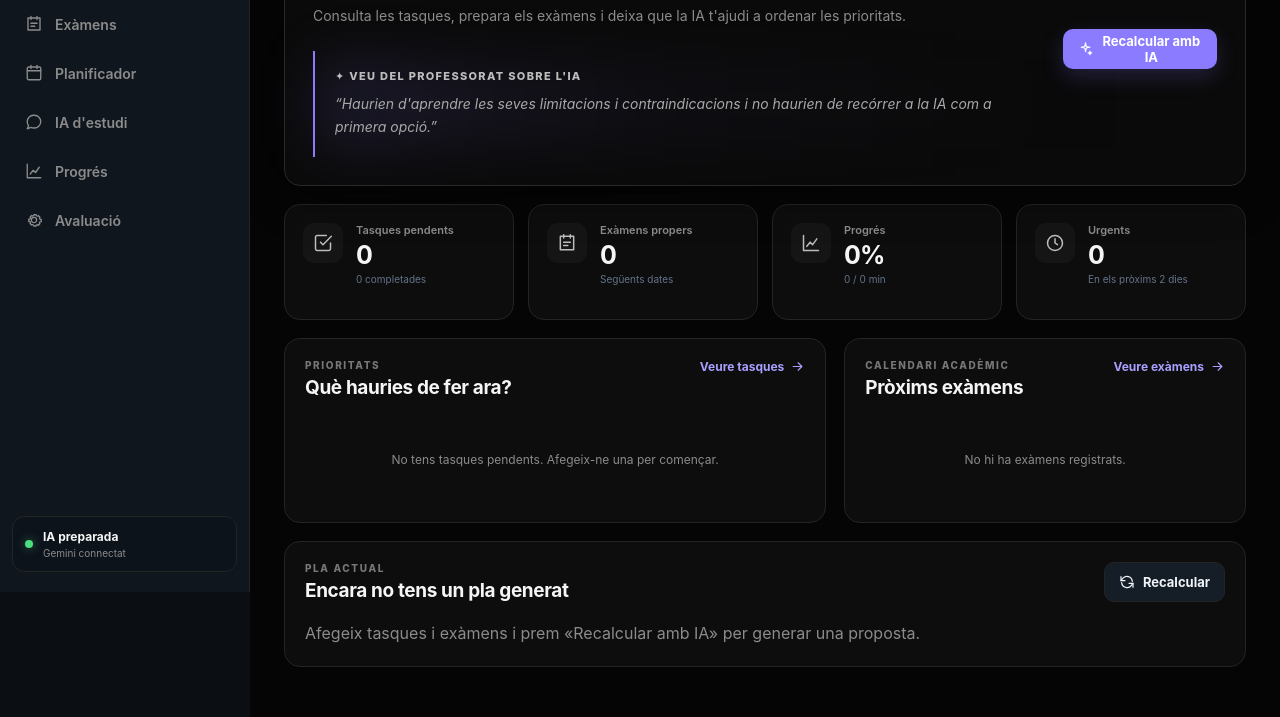
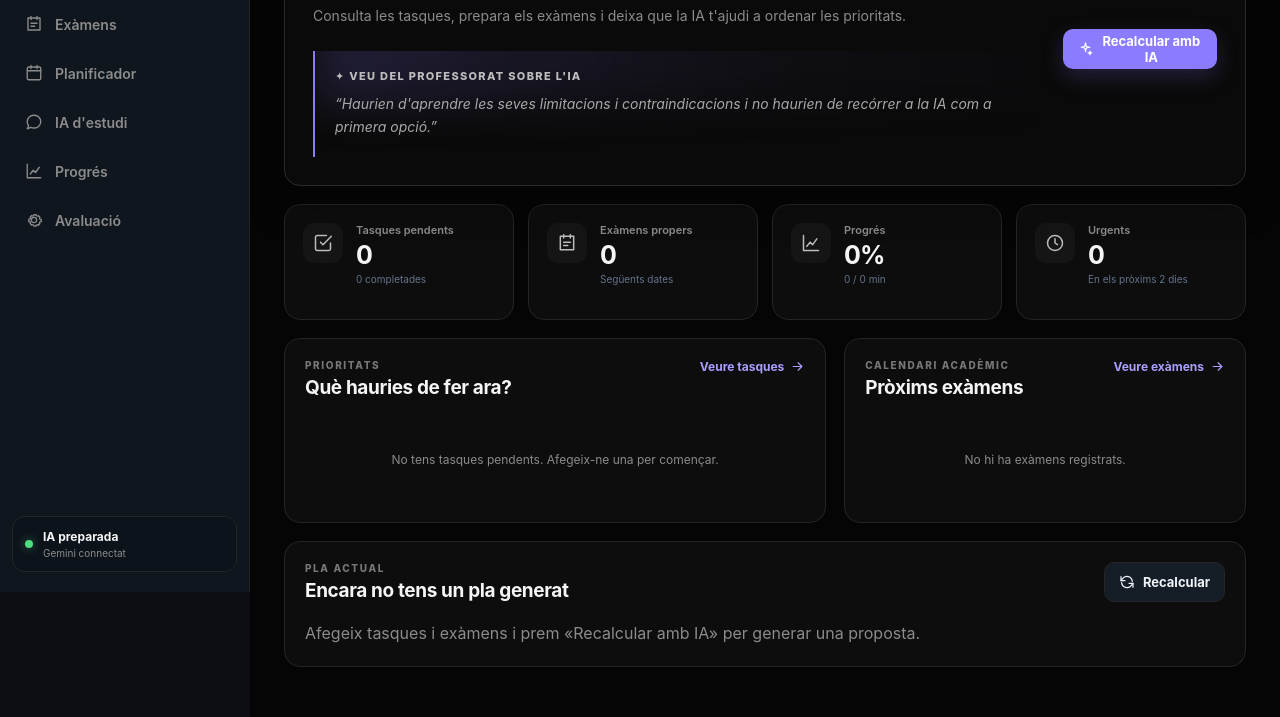
Before and after one commit to jfigueroam09/studywise1, a website: page index.html in a window 1280 px wide. Shown: the part 208-925 px from the top of the page. Drawn offline with Linux system fonts and the light colour scheme.

Commit message:
Update styles.css

```diff
--- a/styles.css
+++ b/styles.css
@@ -1398,27 +1398,6 @@ label {
     #101720;
 }
 
-.hero::before {
-  content: "";
-  position: absolute;
-  width: 520px;
-  height: 520px;
-  left: 50%;
-  top: 50%;
-  transform: translate(-50%, -50%);
-  border-radius: 50%;
-
-  background: radial-gradient(
-    circle,
-    rgba(139, 124, 255, 0.12) 0%,
-    rgba(139, 124, 255, 0.05) 35%,
-    transparent 70%
-  );
-
-  filter: blur(35px);
-  pointer-events: none;
-  z-index: -1;
-}
 
 .hero > * {
   position: relative;
@@ -1575,32 +1554,6 @@ h3 {
 
 /* Luz central muy suave */
 
-.hero::before {
-  content: "";
-  position: absolute;
-
-  width: 700px;
-  height: 420px;
-
-  left: 50%;
-  top: 50%;
-
-  transform: translate(-50%, -50%);
-
-  border-radius: 50%;
-
-  background: radial-gradient(
-    ellipse,
-    rgba(255, 255, 255, 0.055) 0%,
-    rgba(255, 255, 255, 0.025) 30%,
-    transparent 70%
-  );
-
-  filter: blur(45px);
-
-  pointer-events: none;
-  z-index: -1;
-}
 
 
 /* Evita que el contenido quede debajo de la luz */
@@ -1792,13 +1745,6 @@ h3 {
   background: #0a0a0a !important;
 }
 
-.hero::before {
-  display: none !important;
-}
-
-.hero::after {
-  display: none !important;
-}
 
 /* Luz sutil y difusa del hero */
 
@@ -1815,10 +1761,6 @@ h3 {
     #0a0a0a !important;
 }
 
-.hero::before,
-.hero::after {
-  display: none !important;
-}
 
 /* Veu del professorat · estil minimalista */
 
@@ -1846,34 +1788,7 @@ h3 {
   background: #0a0a0a !important;
 }
 
-.hero::before {
-  content: "";
-  position: absolute;
-
-  left: -10%;
-  top: 50%;
-  transform: translateY(-50%);
-
-  width: 120%;
-  height: 180px;
-
-  background: linear-gradient(
-    90deg,
-    rgba(139, 124, 255, 0.14) 0%,
-    rgba(139, 124, 255, 0.09) 20%,
-    rgba(139, 124, 255, 0.045) 42%,
-    rgba(139, 124, 255, 0.015) 65%,
-    transparent 90%
-  );
-
-  filter: blur(45px);
-  pointer-events: none;
-  z-index: -1;
-}
-
-.hero::after {
-  display: none !important;
-}
+
 
 /* Luz morada horizontal definitiva de TRIA */
 
@@ -1884,35 +1799,8 @@ h3 {
   background: #0a0a0a !important;
 }
 
-.hero::before {
-  content: "";
-  display: block !important;
-
-  position: absolute;
-  left: -15%;
-  top: 50%;
-  transform: translateY(-50%);
-
-  width: 130%;
-  height: 220px;
-
-  background: linear-gradient(
-    90deg,
-    rgba(139, 124, 255, 0.12) 0%,
-    rgba(139, 124, 255, 0.075) 22%,
-    rgba(139, 124, 255, 0.035) 45%,
-    rgba(139, 124, 255, 0.012) 65%,
-    transparent 90%
-  );
-
-  filter: blur(50px);
-  pointer-events: none;
-  z-index: 0;
-}
-
-.hero::after {
-  display: none !important;
-}
+
+
 
 .hero > * {
   position: relative;
@@ -1933,10 +1821,6 @@ h3 {
   background: #0a0a0a !important;
 }
 
-.hero::before,
-.hero::after {
-  display: none !important;
-}
 
 
 /* =========================================================
@@ -2007,3 +1891,49 @@ h3 {
 .teacher-quote blockquote {
   color: #a8a8a8 !important;
 }
+
+/* =========================================
+   TRIA - Luz de la cita del profesorado
+   ========================================= */
+
+.teacher-quote {
+  position: relative;
+  overflow: hidden;
+  background: transparent !important;
+  border-left: 2px solid #8b7cff !important;
+}
+
+
+/* Rectángulo de luz que nace en la barra */
+
+.teacher-quote::before {
+  content: "";
+
+  position: absolute;
+
+  left: 0;
+  top: 0;
+
+  width: 850px;
+  height: 100%;
+
+  background: linear-gradient(
+    90deg,
+    rgba(139,124,255,0.18) 0%,
+    rgba(139,124,255,0.10) 25%,
+    rgba(139,124,255,0.04) 55%,
+    transparent 100%
+  );
+
+  filter: blur(22px);
+
+  pointer-events: none;
+}
+
+
+/* El texto queda encima */
+
+.teacher-quote * {
+  position: relative;
+  z-index: 2;
+}
```
